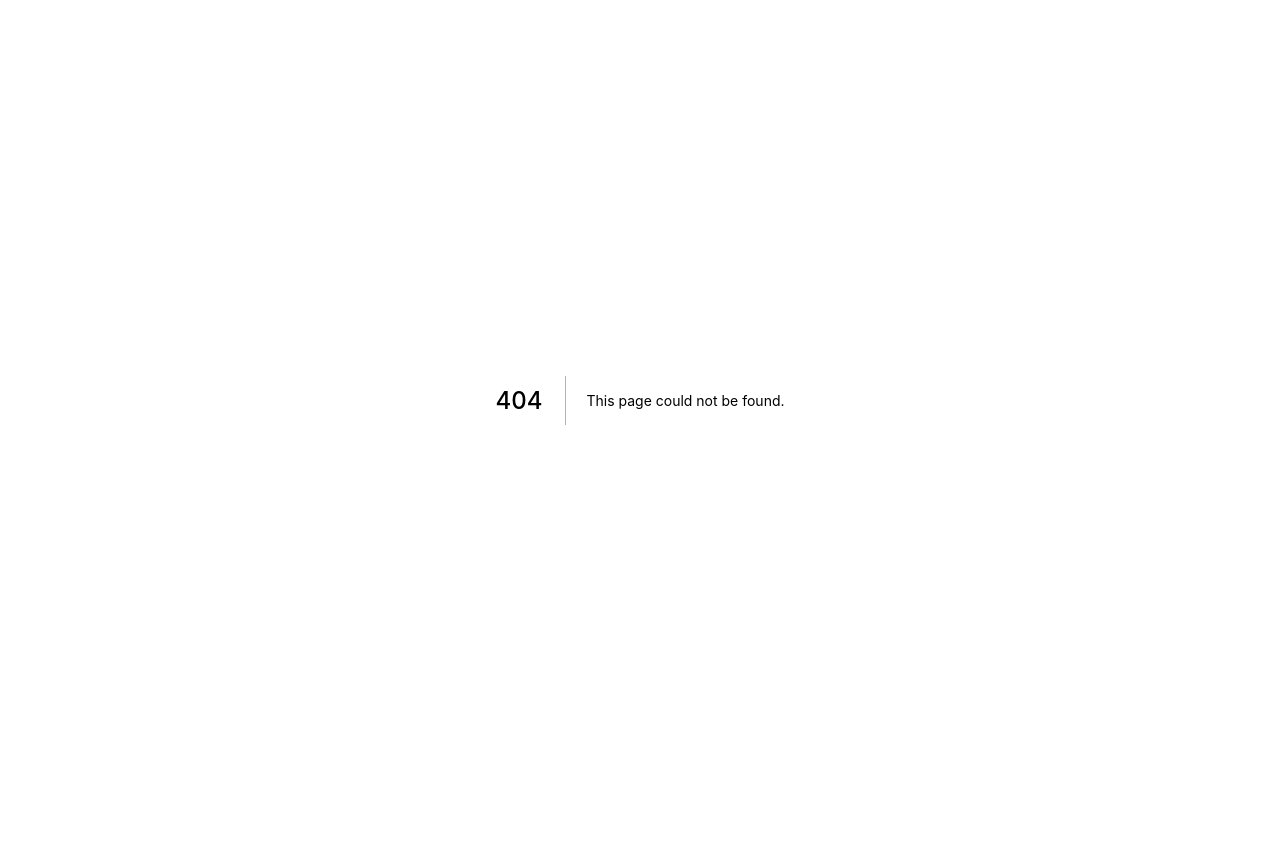
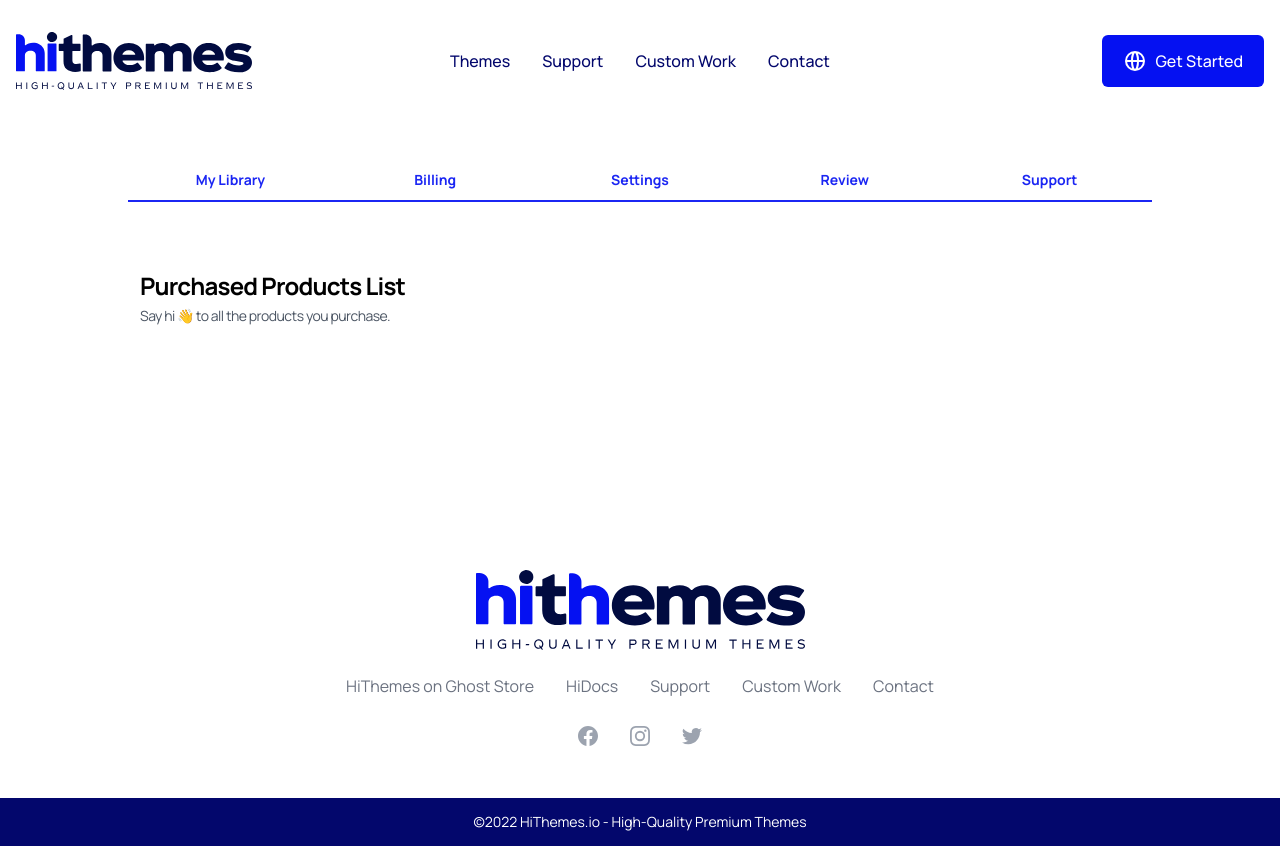
Before and after one commit to hithemes/hithemes, a Next.js app: page /dashboard in a window 1280 px wide. Before the commit this address had no page. Before the commit the page ends 800 px from the top, so only its background shows below. Built offline with nearby package versions, Linux system fonts and the light colour scheme.

Commit message:
Dashboard added

```diff
--- /dev/null
+++ b/pages/dashboard.js
@@ -0,0 +1,142 @@
+import { useState } from 'react'
+import { Tab } from '@headlessui/react'
+import Head from 'next/head'
+import Layout from '../components/layout'
+
+function classNames(...classes) {
+  return classes.filter(Boolean).join(' ')
+}
+
+const tabsMenu = [
+  {
+    id: 0,
+    name: 'My Library'
+  },
+  {
+    id: 1,
+    name: 'Billing'
+  },
+  {
+    id: 2,
+    name: 'Settings'
+  },
+  {
+    id: 3,
+    name: 'Review'
+  },
+  {
+    id: 4,
+    name: 'Support'
+  }
+]
+
+export default function Dashboard() {
+  return (
+    <Layout>
+      <Head>
+        <title>HiThemes | High-Quality Premium Themes Dashboard</title>
+        <meta
+          name="description"
+          content="High-Quality Premium Themes Dashboard"
+        />
+        <link rel="icon" href="/favicon.ico" />
+      </Head>
+      <div className="max-w-screen-lg mx-auto px-4 lg:px-0 py-40">
+        <Tab.Group>
+          <Tab.List className="flex">
+            {tabsMenu.map((tab) => (
+              <Tab
+                key={tab.id}
+                className={({ selected }) =>
+                  classNames(
+                    'w-full text-[#1B26F3] py-2.5 text-sm font-bold leading-5 border-b-2 border-[#1b26f3] focus:outline-none',
+                    selected ? 'text-[#020984] border-[#020984]' : null
+                  )
+                }
+              >
+                {tab.name}
+              </Tab>
+            ))}
+          </Tab.List>
+          <Tab.Panels className="mt-2">
+            <Tab.Panel
+              className={classNames(
+                'rounded-xl bg-white p-3',
+                'ring-white ring-opacity-60 ring-offset-2 ring-offset-blue-400 focus:outline-none focus:ring-2'
+              )}
+            >
+              <div className="mt-12 mb-6">
+                <h2 className="mb-1 text-2xl font-bold tracking-[-0.8px]">
+                  Purchased Products List
+                </h2>
+                <p className="text-gray-600 text-sm tracking-[-0.5px]">
+                  Say hi 👋 to all the products you purchase.
+                </p>
+              </div>
+            </Tab.Panel>
+            <Tab.Panel
+              className={classNames(
+                'rounded-xl bg-white p-3',
+                'ring-white ring-opacity-60 ring-offset-2 ring-offset-blue-400 focus:outline-none focus:ring-2'
+              )}
+            >
+              <div className="mt-12 mb-6">
+                <h2 className="mb-1 text-2xl font-bold tracking-[-0.8px]">
+                  Billing History
+                </h2>
+                <p className="text-gray-600 text-sm tracking-[-0.5px]">
+                  Companies that have purchased a subscription.
+                </p>
+              </div>
+            </Tab.Panel>
+            <Tab.Panel
+              className={classNames(
+                'rounded-xl bg-white p-3',
+                'ring-white ring-opacity-60 ring-offset-2 ring-offset-blue-400 focus:outline-none focus:ring-2'
+              )}
+            >
+              <div className="mt-12 mb-6">
+                <h2 className="mb-1 text-2xl font-bold tracking-[-0.8px]">
+                  Settings
+                </h2>
+                <p className="text-gray-600 text-sm tracking-[-0.5px]">
+                  Update your personal details and password here.
+                </p>
+              </div>
+            </Tab.Panel>
+            <Tab.Panel
+              className={classNames(
+                'rounded-xl bg-white p-3',
+                'ring-white ring-opacity-60 ring-offset-2 ring-offset-blue-400 focus:outline-none focus:ring-2'
+              )}
+            >
+              <div className="mt-12 mb-6">
+                <h2 className="mb-1 text-2xl font-bold tracking-[-0.8px]">
+                  Leave review & earn %10 bonus
+                </h2>
+                <p className="text-gray-600 text-sm tracking-[-0.5px]">
+                  Earn bonuses with the comments you leave on our products.
+                </p>
+              </div>
+            </Tab.Panel>
+            <Tab.Panel
+              className={classNames(
+                'rounded-xl bg-white p-3',
+                'ring-white ring-opacity-60 ring-offset-2 ring-offset-blue-400 focus:outline-none focus:ring-2'
+              )}
+            >
+              <div className="mt-12 mb-6">
+                <h2 className="mb-1 text-2xl font-bold tracking-[-0.8px]">
+                  Do you need support?
+                </h2>
+                <p className="text-gray-600 text-sm tracking-[-0.5px]">
+                  Make a call for support about our products.
+                </p>
+              </div>
+            </Tab.Panel>
+          </Tab.Panels>
+        </Tab.Group>
+      </div>
+    </Layout>
+  )
+}
```
